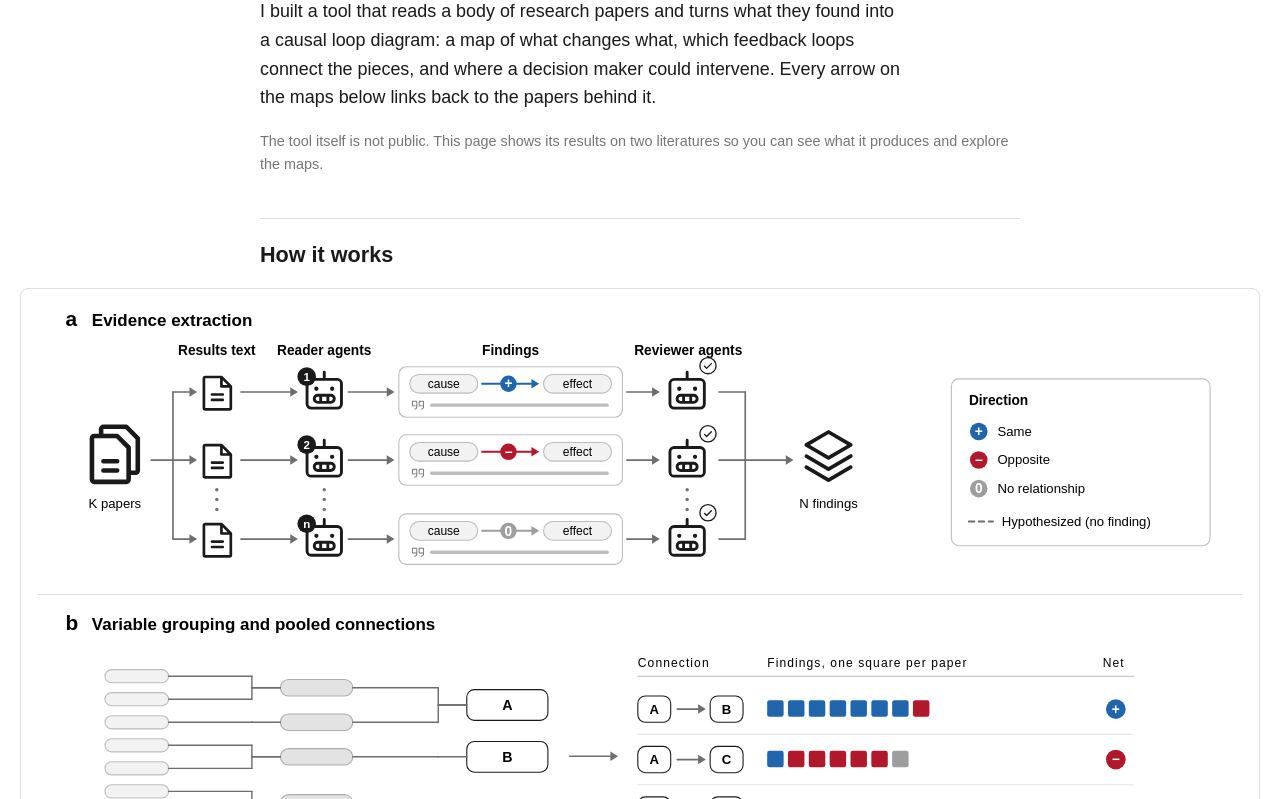
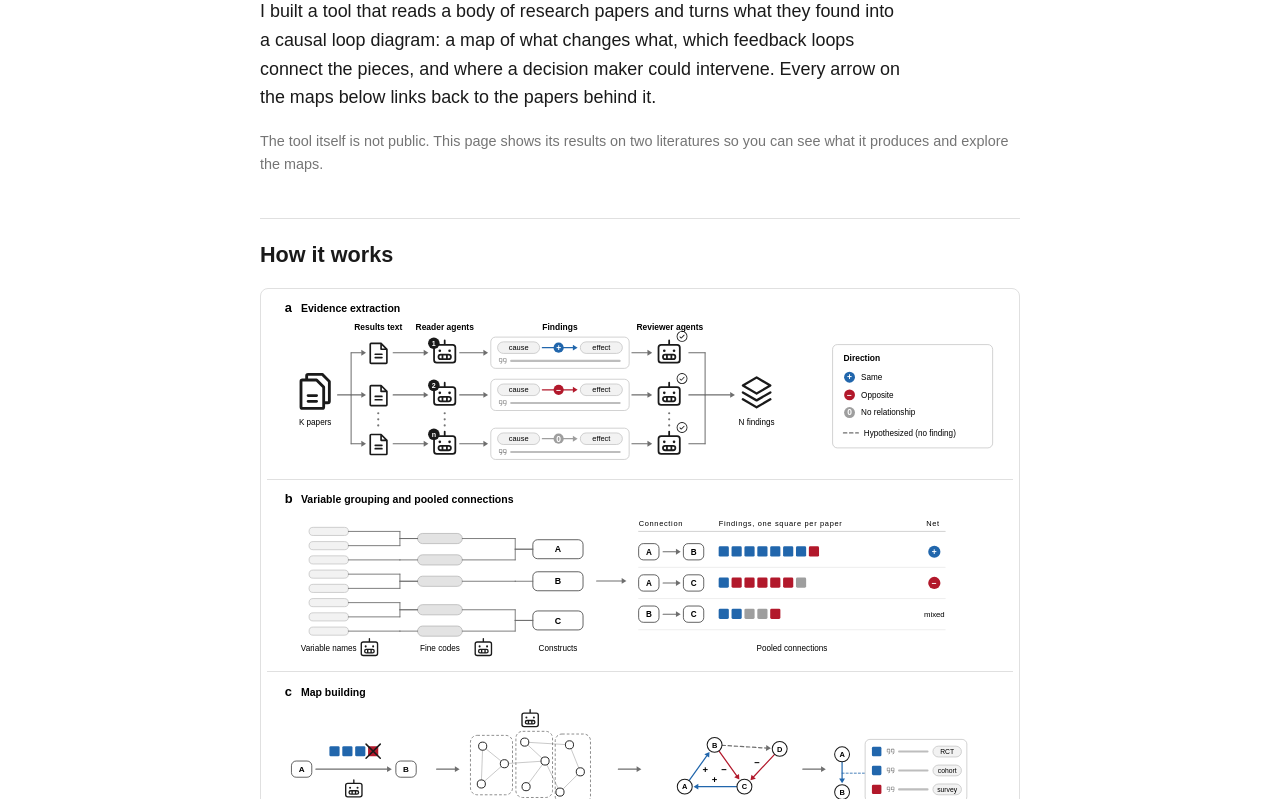
Before and after one commit to claytonulm/claytonulm.github.io, a plain HTML site: page cld/index.html in a window 1280 px wide. Shown: the part 153-952 px from the top of the page. Drawn offline with Linux system fonts and the light colour scheme.

Commit message:
CLD page: workflow figure fits the text column

```diff
--- a/cld/index.html
+++ b/cld/index.html
@@ -68,12 +68,13 @@ h3 { font-size: 1.05rem; margin: 1.4rem 0 .4rem; }
 .panel li { margin-bottom: .35rem; }
 .chip { display: inline-block; font-size: .78rem; border: 1px solid var(--faint); border-radius: 999px; padding: 0 .45rem; margin-right: .3rem; color: var(--soft); white-space: nowrap; }
 .up { color: var(--blue); font-weight: 700; } .down { color: var(--red); font-weight: 700; }
-.wf { width: min(78rem, calc(100vw - 2.5rem)); position: relative; left: 50%; transform: translateX(-50%); margin: 1rem 0 1.2rem; }
-.wf .scroll { overflow-x: auto; border: 1px solid var(--rule); border-radius: 8px; padding: .8rem 1rem; background: #FFF; }
-.wf img { display: block; width: 100%; min-width: 52rem; height: auto; }
-.wf img + img { border-top: 1px solid var(--rule); margin-top: .7rem; padding-top: .7rem; }
+.wf { margin: 1rem 0 1.2rem; }
+.wf .scroll { overflow-x: auto; border: 1px solid var(--rule); border-radius: 8px; padding: .5rem .4rem; background: #FFF; }
+.wf img { display: block; width: 100%; min-width: 44rem; height: auto; }
+.wf a { display: block; }
+.wf a + a img { border-top: 1px solid var(--rule); margin-top: .5rem; padding-top: .5rem; }
 .wf .hint { display: none; }
-@media (max-width: 56rem) { .wf .hint { display: block; } }
+@media (max-width: 47rem) { .wf .hint { display: block; } }
 .caption { max-width: 70ch; margin: .2rem 0 .6rem; }
 .legend { display: flex; flex-wrap: wrap; gap: .3rem 1.2rem; font-size: .86rem; color: var(--soft); margin: .4rem 0 0; }
 .legend span::before { content: ""; display: inline-block; width: 1.6rem; height: 0; vertical-align: middle; margin-right: .35rem; border-top: 3px solid var(--blue); }
@@ -153,9 +154,9 @@ footer { border-top: 1px solid var(--rule); margin-top: 3rem; padding: 1.2rem 0
   <h2 id="how">How it works</h2>
   <figure class="wf">
     <div class="scroll">
-      <img src="fig/workflow_a.svg" width="1100" height="256" alt="Panel a, evidence extraction. A stack of papers is split into the results text of each paper, one per reader agent 1, 2, up to n. Each agent returns findings as a cause, an effect, a direction and a quote. A reviewer agent checks each paper's findings, and the kept findings are pooled.">
-      <img src="fig/workflow_b.svg" width="1100" height="258" loading="lazy" alt="Panel b, variable grouping. Variable names are merged into fine codes and then constructs by coder agents. Findings are pooled into connections between constructs, one square per paper, colored by direction, with a net sign.">
-      <img src="fig/workflow_c.svg" width="1100" height="234" loading="lazy" alt="Panel c, map building. Connections are reviewed, subsystems are selected, loops and polarity are drawn, and every arrow on the final map links to its quotes and study designs.">
+      <a href="fig/workflow_a.svg" title="Open this panel full size"><img src="fig/workflow_a.svg" width="1100" height="256" alt="Panel a, evidence extraction. A stack of papers is split into the results text of each paper, one per reader agent 1, 2, up to n. Each agent returns findings as a cause, an effect, a direction and a quote. A reviewer agent checks each paper's findings, and the kept findings are pooled."></a>
+      <a href="fig/workflow_b.svg" title="Open this panel full size"><img src="fig/workflow_b.svg" width="1100" height="258" loading="lazy" alt="Panel b, variable grouping. Variable names are merged into fine codes and then constructs by coder agents. Findings are pooled into connections between constructs, one square per paper, colored by direction, with a net sign."></a>
+      <a href="fig/workflow_c.svg" title="Open this panel full size"><img src="fig/workflow_c.svg" width="1100" height="234" loading="lazy" alt="Panel c, map building. Connections are reviewed, subsystems are selected, loops and polarity are drawn, and every arrow on the final map links to its quotes and study designs."></a>
     </div>
     <p class="soft small hint">Scroll sideways to see the whole figure.</p>
   </figure>
```
